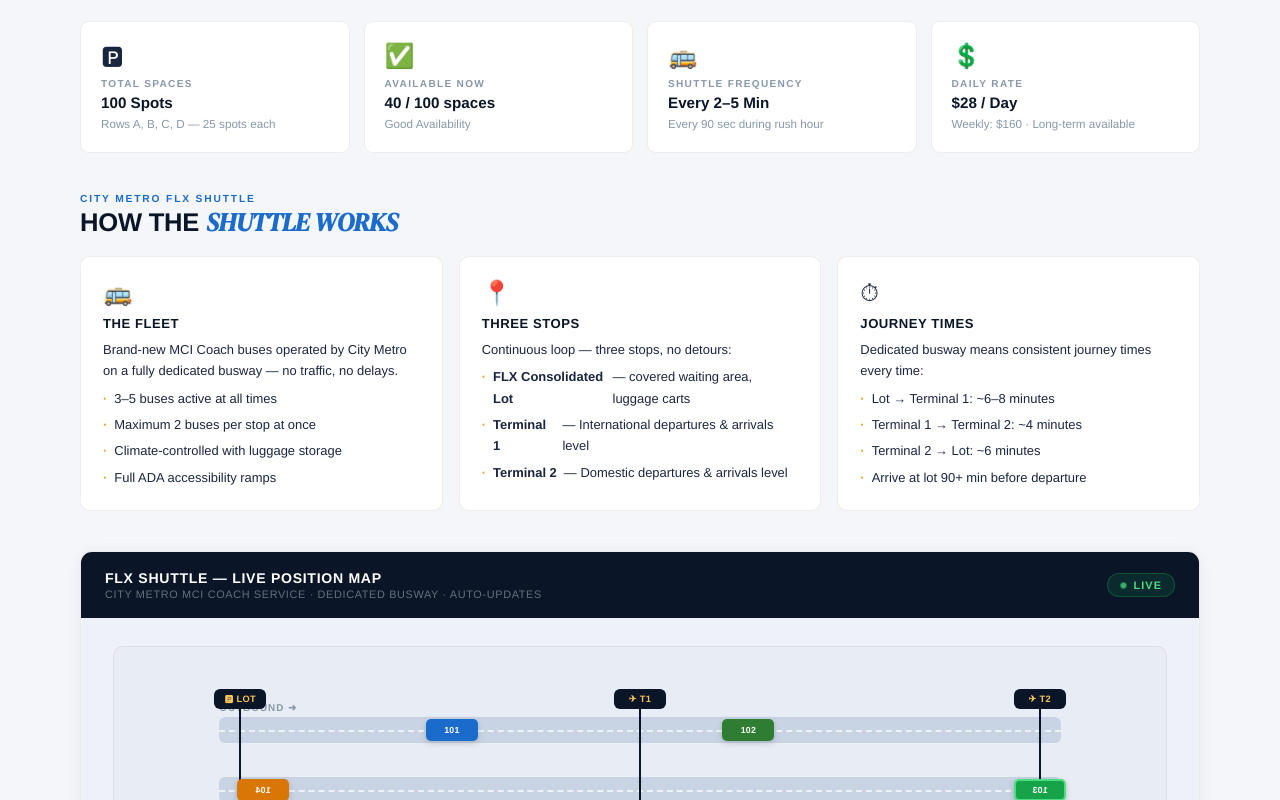
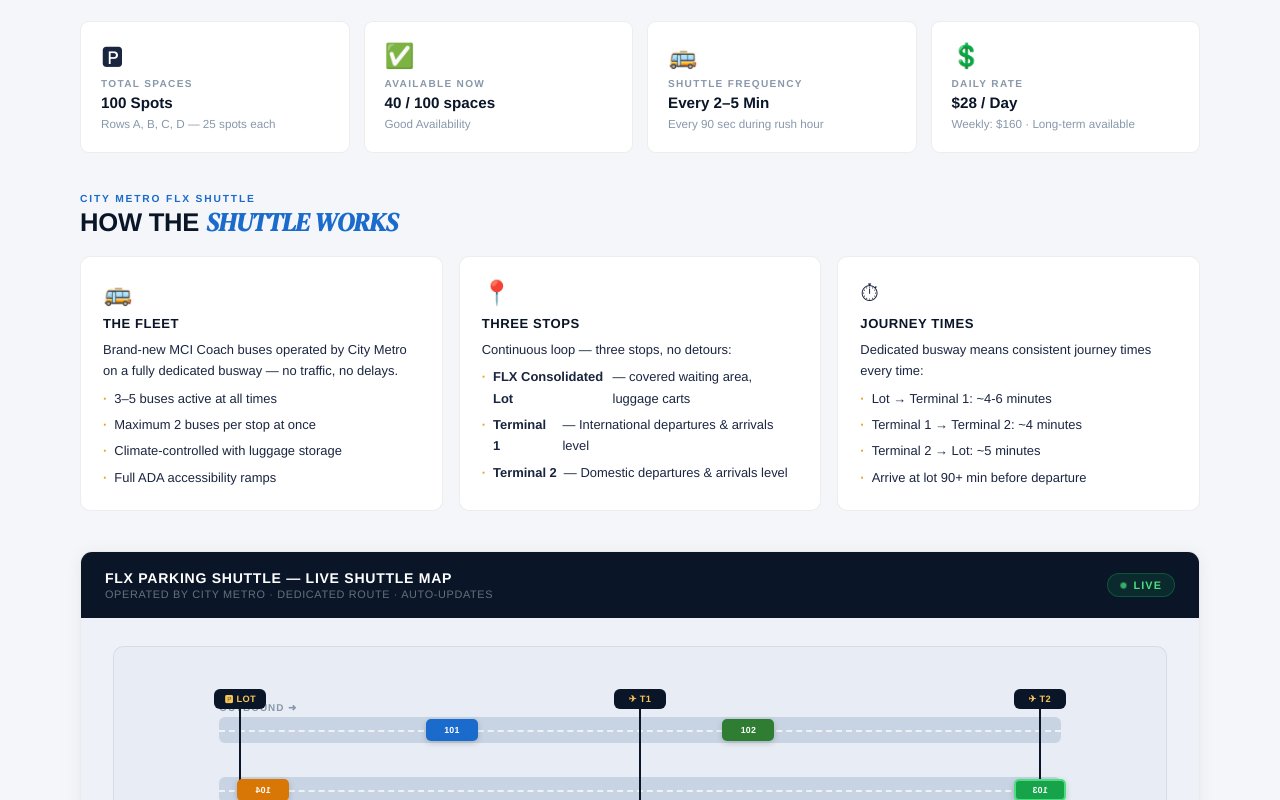
Before and after one commit to felixfeger/flxairport, a plain HTML site: page parking.html in a window 1280 px wide. Shown: the part 381-1181 px from the top of the page. Drawn offline with Linux system fonts and the light colour scheme.

Commit message:
Update journey times and shuttle map titles

```diff
--- a/parking.html
+++ b/parking.html
@@ -411,9 +411,9 @@
       <div class="sic-title">Journey Times</div>
       <div class="sic-body">Dedicated busway means consistent journey times every time:
         <ul>
-          <li>Lot → Terminal 1: ~6–8 minutes</li>
+          <li>Lot → Terminal 1: ~4-6 minutes</li>
           <li>Terminal 1 → Terminal 2: ~4 minutes</li>
-          <li>Terminal 2 → Lot: ~6 minutes</li>
+          <li>Terminal 2 → Lot: ~5 minutes</li>
           <li>Arrive at lot 90+ min before departure</li>
         </ul>
       </div>
@@ -424,8 +424,8 @@
   <div class="map-card">
     <div class="map-card-hd">
       <div>
-        <div class="map-card-title">FLX Shuttle — Live Position Map</div>
-        <div class="map-card-sub">City Metro MCI Coach Service · Dedicated Busway · Auto-updates</div>
+        <div class="map-card-title">FLX Parking Shuttle — Live Shuttle Map</div>
+        <div class="map-card-sub">Operated by City Metro · Dedicated Route · Auto-updates</div>
       </div>
       <div class="live-pill"><div class="live-dot"></div>Live</div>
     </div>
```
